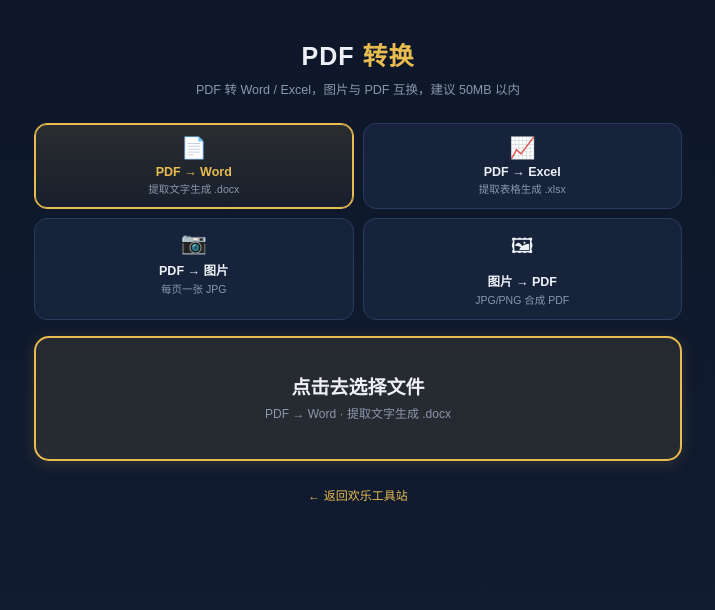
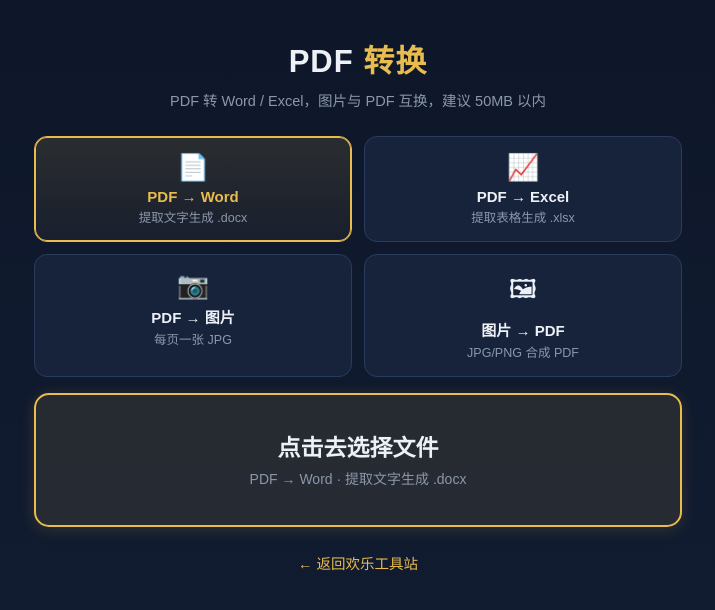
Before and after one commit to zhufenghua313/tl, a plain HTML site: page apps/pdf/index.html in a window 1280 px wide. Shown: the whole page, without its empty margins (282-997 px from the left). Drawn offline with Linux system fonts and the light colour scheme.

Commit message:
PDF转换页整体字号调大一档（标题31/副标14.5/卡题15/卡说明12.5/投放区23·14/按钮文件名页脚等17处+卡距放宽），站长反映看不清

```diff
--- a/apps/pdf/index.html
+++ b/apps/pdf/index.html
@@ -11,43 +11,43 @@
 body{font-family:"Microsoft YaHei","PingFang SC",sans-serif;background:linear-gradient(180deg,#0e1729 0%,#121d33 100%);min-height:100vh;color:var(--ink)}
 .wrap{max-width:680px;margin:0 auto;padding:26px 16px 40px}
 .hero{text-align:center;padding:10px 0 4px}
-.hero h1{font-size:25px;letter-spacing:1px}
+.hero h1{font-size:31px;letter-spacing:1px}
 .hero h1 em{font-style:normal;color:var(--gold)}
-.hero p{color:var(--sub);font-size:12.5px;margin-top:8px;line-height:1.7}
-.modes{display:grid;grid-template-columns:repeat(2,1fr);gap:9px;margin-top:18px}
-.mode{background:var(--card);border:1.5px solid var(--line);border-radius:13px;padding:12px 8px;text-align:center;cursor:pointer;transition:.15s;user-select:none}
-.mode .mi{font-size:21px}
-.mode .mt{font-size:12.5px;font-weight:700;margin-top:5px}
-.mode .md{font-size:10.5px;color:var(--sub);margin-top:2px}
+.hero p{color:var(--sub);font-size:14.5px;margin-top:8px;line-height:1.7}
+.modes{display:grid;grid-template-columns:repeat(2,1fr);gap:12px;margin-top:18px}
+.mode{background:var(--card);border:1.5px solid var(--line);border-radius:13px;padding:15px 10px;text-align:center;cursor:pointer;transition:.15s;user-select:none}
+.mode .mi{font-size:26px}
+.mode .mt{font-size:15px;font-weight:700;margin-top:5px}
+.mode .md{font-size:12.5px;color:var(--sub);margin-top:2px}
 .mode.on{border-color:var(--gold);background:linear-gradient(180deg,rgba(232,188,79,.13),rgba(232,188,79,.04));box-shadow:0 0 0 1px var(--gold) inset}
 .mode.on .mt{color:var(--gold)}
 .drop{margin-top:16px;background:rgba(232,188,79,.10);border:2px solid var(--gold);border-radius:15px;padding:34px 16px;text-align:center;cursor:pointer;transition:.15s;box-shadow:0 3px 16px rgba(232,188,79,.15)}
 .drop:hover,.drop.over{background:rgba(232,188,79,.18);transform:translateY(-1px);box-shadow:0 6px 22px rgba(232,188,79,.25)}
-.drop .dt{font-size:19px;font-weight:700}
-.drop .dd{font-size:12px;color:var(--sub);margin-top:5px;line-height:1.7}
+.drop .dt{font-size:23px;font-weight:700}
+.drop .dd{font-size:14px;color:var(--sub);margin-top:5px;line-height:1.7}
 .opts{display:flex;gap:10px;margin-top:13px;flex-wrap:wrap;align-items:center}
-.opt{background:transparent;border:1px solid var(--line);color:var(--sub);border-radius:999px;padding:7px 15px;font-size:12.5px;cursor:pointer;transition:.15s}
+.opt{background:transparent;border:1px solid var(--line);color:var(--sub);border-radius:999px;padding:8px 16px;font-size:14px;cursor:pointer;transition:.15s}
 .opt.on{color:var(--gold);border-color:var(--gold)}
-.optl{font-size:12px;color:var(--sub)}
+.optl{font-size:13.5px;color:var(--sub)}
 .stage{margin-top:16px;background:var(--card);border:1px solid var(--line);border-radius:15px;padding:18px}
 .finfo{display:flex;align-items:center;gap:11px;padding-bottom:13px;border-bottom:1px solid rgba(255,255,255,.06)}
 .finfo .fi{font-size:25px}
-.finfo .fn{font-weight:700;font-size:14.5px;word-break:break-all}
-.finfo .fs{font-size:11.5px;color:var(--sub);margin-top:2px}
+.finfo .fn{font-weight:700;font-size:16.5px;word-break:break-all}
+.finfo .fs{font-size:13px;color:var(--sub);margin-top:2px}
 .pbar{height:7px;border-radius:99px;background:rgba(255,255,255,.07);overflow:hidden;margin-top:14px}
 .pbar i{display:block;height:100%;width:0%;background:linear-gradient(90deg,var(--gold),var(--gold2));border-radius:99px;transition:width .3s}
-.ptxt{font-size:12.5px;color:var(--sub);margin-top:8px;text-align:center;min-height:18px}
+.ptxt{font-size:14px;color:var(--sub);margin-top:8px;text-align:center;min-height:18px}
 .ptxt.err{color:var(--err)}
 .result{margin-top:15px;text-align:center}
-.dlbtn{display:inline-block;background:linear-gradient(135deg,var(--gold),var(--gold2));border:none;border-radius:11px;color:#20283a;font-weight:800;font-size:15px;padding:13px 34px;cursor:pointer;text-decoration:none}
+.dlbtn{display:inline-block;background:linear-gradient(135deg,var(--gold),var(--gold2));border:none;border-radius:11px;color:#20283a;font-weight:800;font-size:16.5px;padding:13px 34px;cursor:pointer;text-decoration:none}
 .dlbtn:active{transform:scale(.97)}
-.rhint{font-size:11.5px;color:var(--sub);margin-top:9px;line-height:1.7}
+.rhint{font-size:13px;color:var(--sub);margin-top:9px;line-height:1.7}
 .gallery{display:flex;gap:8px;flex-wrap:wrap;justify-content:center;margin-top:13px}
 .gallery img{width:86px;height:112px;object-fit:cover;border-radius:8px;border:1px solid var(--line)}
-footer{text-align:center;color:var(--sub);font-size:12px;padding:24px 0 0;line-height:1.9}
+footer{text-align:center;color:var(--sub);font-size:13px;padding:24px 0 0;line-height:1.9}
 .ffoot{display:flex;align-items:center;justify-content:center;gap:8px}
 .flogo{display:inline-flex;width:26px;height:26px;border-radius:7px;background:linear-gradient(135deg,#E8BC4F,#d99e2b);align-items:center;justify-content:center;font-size:14px}
-footer a{color:var(--gold);text-decoration:none}
+footer a{color:var(--gold);text-decoration:none;font-size:14.5px}
 input[type=file]{display:none}
 @media(max-width:560px){.mode .md{display:none}.mode{padding:10px 4px}}
 </style>
```
